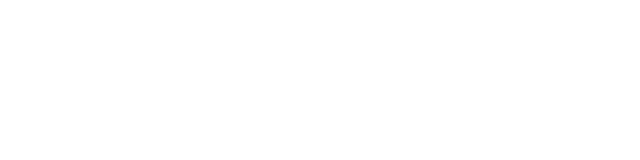
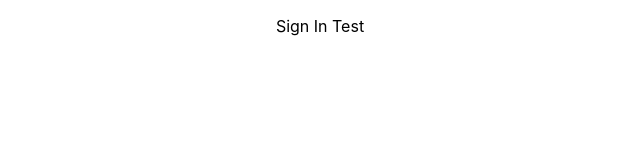
Before and after one commit to javierodst/Capstone-Project, a React (Create React App) app: page /signin in a window 1280 px wide. Shown: the top 160 px of the page, without its empty margins (320-960 px from the left). Built offline with nearby package versions, Linux system fonts and the light colour scheme.

Commit message:
added sign in

```diff
--- a/src/App.js
+++ b/src/App.js
@@ -2,6 +2,7 @@
 import './App.css';
 import { Route, Switch, withRouter } from 'react-router-dom';
 import Home from './Home/Home.js';
+import SignIn from './SignIn/SignIn.js';
 
 function App() {
   return (
@@ -13,6 +14,8 @@
 
       <Switch>
         <Route exact path='/' render={() => <Home />} />
+        <Route exact path='/signin' render={() => <SignIn />} />
+
       </Switch>
 
     </div>
--- /dev/null
+++ b/src/SignIn/SignIn.js
@@ -0,0 +1,14 @@
+import React from 'react';
+
+class SignIn extends React.Component {
+
+    render(){
+        return(
+            <div>
+                <p>Sign In Test</p>
+            </div>
+        )
+    }
+}
+
+export default SignIn;
```
